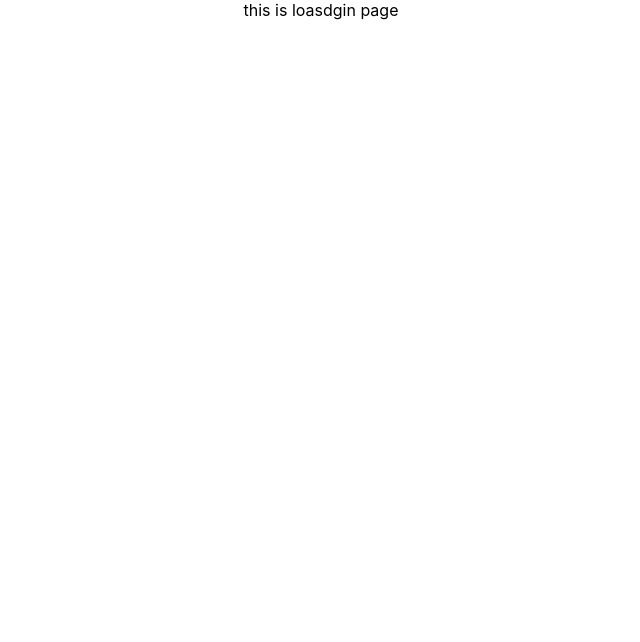
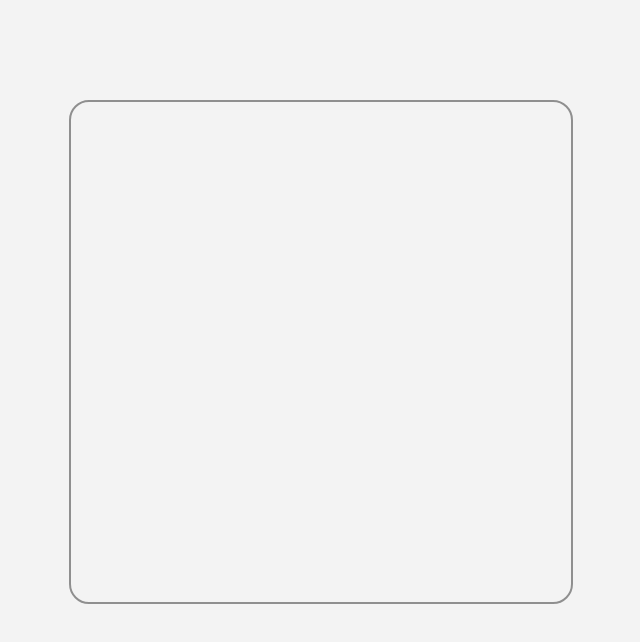
Before and after one commit to taeho-choi/tutoring-platform, a React (Create React App) app: page / in a window 1280 px wide. Shown: the top 642 px of the page, without its empty margins (319-959 px from the left). Built offline with nearby package versions, Linux system fonts and the light colour scheme.

Commit message:
Create LoginBox

```diff
--- a/src/App.css
+++ b/src/App.css
@@ -1,14 +1,6 @@
 .App {
   text-align: center;
+  background-color: #ededed;
+  color: rgb(37, 37, 37);
+  min-height: 100vh;
 }
-
-.App-header {
-  background-color: #f8f8f8;
-  min-height: 100vh;
-  display: flex;
-  flex-direction: column;
-  align-items: center;
-  justify-content: center;
-  font-size: calc(10px + 2vmin);
-  color: rgb(37, 37, 37);
-}
--- /dev/null
+++ b/src/LoginPage.css
@@ -0,0 +1,16 @@
+.LoginPage {
+  text-align: center;
+  background-color: #f3f3f3;
+  color: rgb(37, 37, 37);
+  min-height: 100vh;
+  padding-top: 100px;
+}
+
+.LoginBox {
+  width: 500px;
+  height: 500px;
+  border: 2px solid rgb(143, 143, 143);
+  border-radius: 20px;
+  background-color: #f3f3f3;
+  margin: auto;
+}
--- a/src/LoginPage.js
+++ b/src/LoginPage.js
@@ -1,5 +1,11 @@
+import "./LoginPage.css";
+
 const LoginPage = () => {
-  return <div className="LoginPage">this is loasdgin page</div>;
+  return (
+    <div className="LoginPage">
+      <div className="LoginBox"></div>
+    </div>
+  );
 };
 
 export default LoginPage;
```
